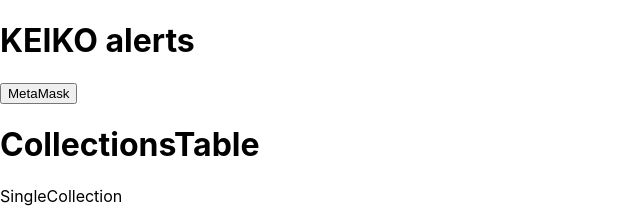
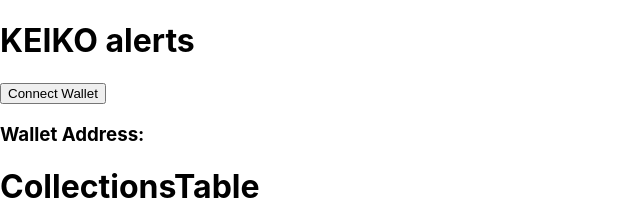
Before and after one commit to ninaschmdt/NFT-Analytics-Frontend, a React (Create React App) app: page / in a window 1280 px wide. Shown: the top 208 px of the page, without its empty margins (0-640 px from the left). Built offline with nearby package versions, Linux system fonts and the light colour scheme.

Commit message:
button functionality added

```diff
--- a/package.json
+++ b/package.json
@@ -6,6 +6,7 @@
     "@testing-library/jest-dom": "^5.16.4",
     "@testing-library/react": "^13.3.0",
     "@testing-library/user-event": "^13.5.0",
+    "ethers": "^5.6.9",
     "nodemon": "^2.0.16",
     "react": "^18.2.0",
     "react-dom": "^18.2.0",
--- a/src/Components/Header/MetaMask.js
+++ b/src/Components/Header/MetaMask.js
@@ -1,11 +1,45 @@
-import React from 'react'
+import React from "react";
+import { useState } from "react";
+import { ethers } from "ethers";
 
 const MetaMask = () => {
+  const [walletAddress, setWalletAddress] = useState("");
+
+  async function requestAccount() {
+    console.log("Requesting account...");
+
+    if (window.ethereum) {
+      console.log("detected");
+
+      try {
+        const accounts = await window.ethereum.request({
+          method: "eth_requestAccounts",
+        });
+        setWalletAddress(accounts[0]);
+      } catch (error) {
+        console.log("Error connecting...");
+      }
+    } else {
+      alert("Meta Mask not detected");
+    }
+  }
+
+  async function connectWallet() {
+    if (typeof window.ethereum !== "undefined") {
+      await requestAccount();
+
+      const provider = new ethers.providers.Web3Provider(window.ethereum);
+    }
+  }
+
   return (
-    <div>
-        <button>MetaMask</button>
+    <div className="walletButton">
+      <header className="walletConnect">
+        <button onClick={requestAccount}>Connect Wallet</button>
+        <h3>Wallet Address: {walletAddress}</h3>
+      </header>
     </div>
-  )
-}
+  );
+};
 
-export default MetaMask
+export default MetaMask;
```
Also changed, not shown: 1 other file (tests, documents, lock files or other folders).
